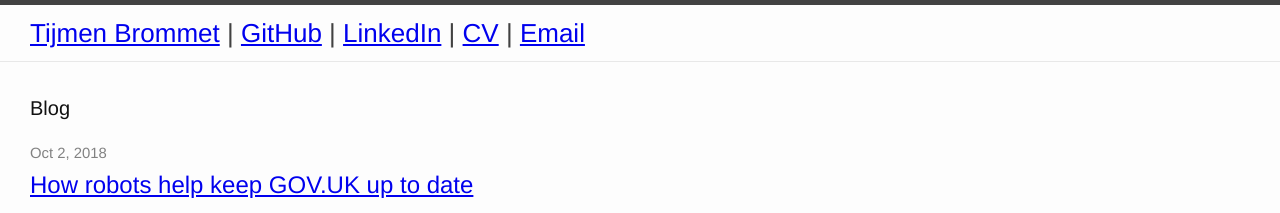
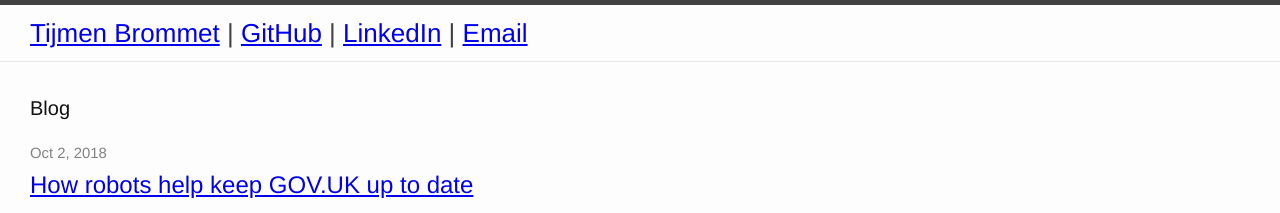
Before and after one commit to tijmenb/www.tijmen.cc, a Jekyll site: the page built from index.html, in a window 1280 px wide. Shown: the top 213 px of the page. Built offline with Jekyll 4.4.1, drawn with Linux system fonts in a browser that asks for light colours.

Commit message:
Remove CV
CVs suck.

```diff
--- a/_includes/header.html
+++ b/_includes/header.html
@@ -4,7 +4,6 @@
       <h1><a href='/'>Tijmen Brommet</a></h1> |
       <a href='https://github.com/tijmenb'>GitHub</a> |
       <a href='https://www.linkedin.com/in/tijmen'>LinkedIn</a> |
-      <a href='https://docs.google.com/document/d/e/2PACX-1vRgsYpmbv78-Pw4SSGfILxMLEvvWT_v77dlTS5AmaEHP_vvphxCF0ERucTjyK9HtcCr01yWG9cLf5LF/pub'>CV</a> |
       <a href='mailto:tijmen@gmail.com'>Email</a>
     </div>
   </div>
```
